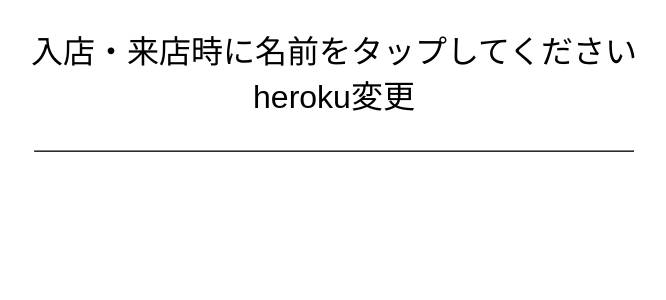
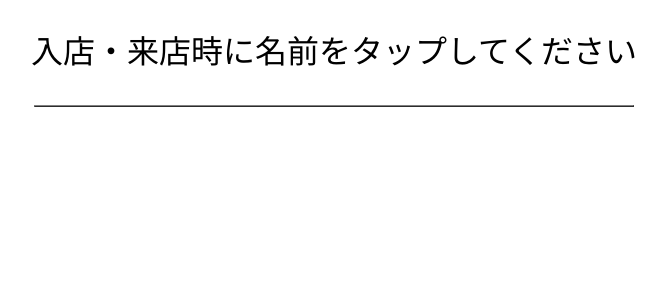
Before and after one commit to AYA2540/yoshida, a Flask app: page / in a window 1280 px wide. Shown: the top 300 px of the page, without its empty margins (306-972 px from the left). Run offline with Flask 2, Linux system fonts and the light colour scheme; data that the repository does not hold is empty; some libraries are stand-ins or nearby versions.

Commit message:
list.html変更

```diff
--- a/templates/list.html
+++ b/templates/list.html
@@ -1,7 +1,7 @@
 {% extends "base.html" %}
 {% block content %}
 <div id="list_wrapper">
-    <h1>入店・来店時に名前をタップしてください   heroku変更</h1>
+    <h1>入店・来店時に名前をタップしてください</h1>
 
     <table border="1" id="list_table">
         {% for item in user_list %}
```
